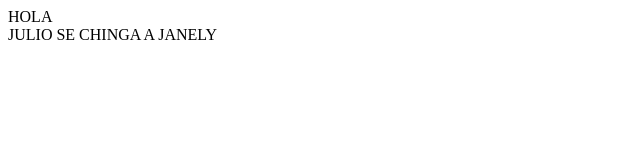
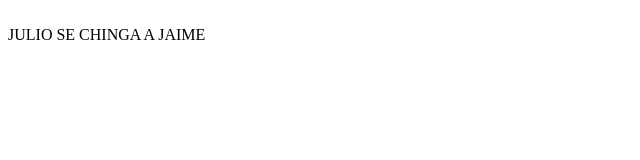
Before and after one commit to UNRGC/MARVI-WEB, a plain HTML site: page sources/html/dashboard.html in a window 1280 px wide. Shown: the full height of the page, 0-640 px from the left. Drawn offline with Linux system fonts and the light colour scheme.

Commit message:
Correccion

```diff
--- a/sources/html/dashboard.html
+++ b/sources/html/dashboard.html
@@ -5,19 +5,7 @@
         <meta name="viewport" content="width=device-width, initial-scale=1.0" />
         <title>Inicio</title>
     </head>
-    <body>HOLA
-
-    <BR>JULIO SE CHINGA A JANELY</BR>
-
-
-
-
-
-
-
-
-
+    <body>
+        <BR>JULIO SE CHINGA A JAIME</BR>
     </body>
-
-
 </html>
```
